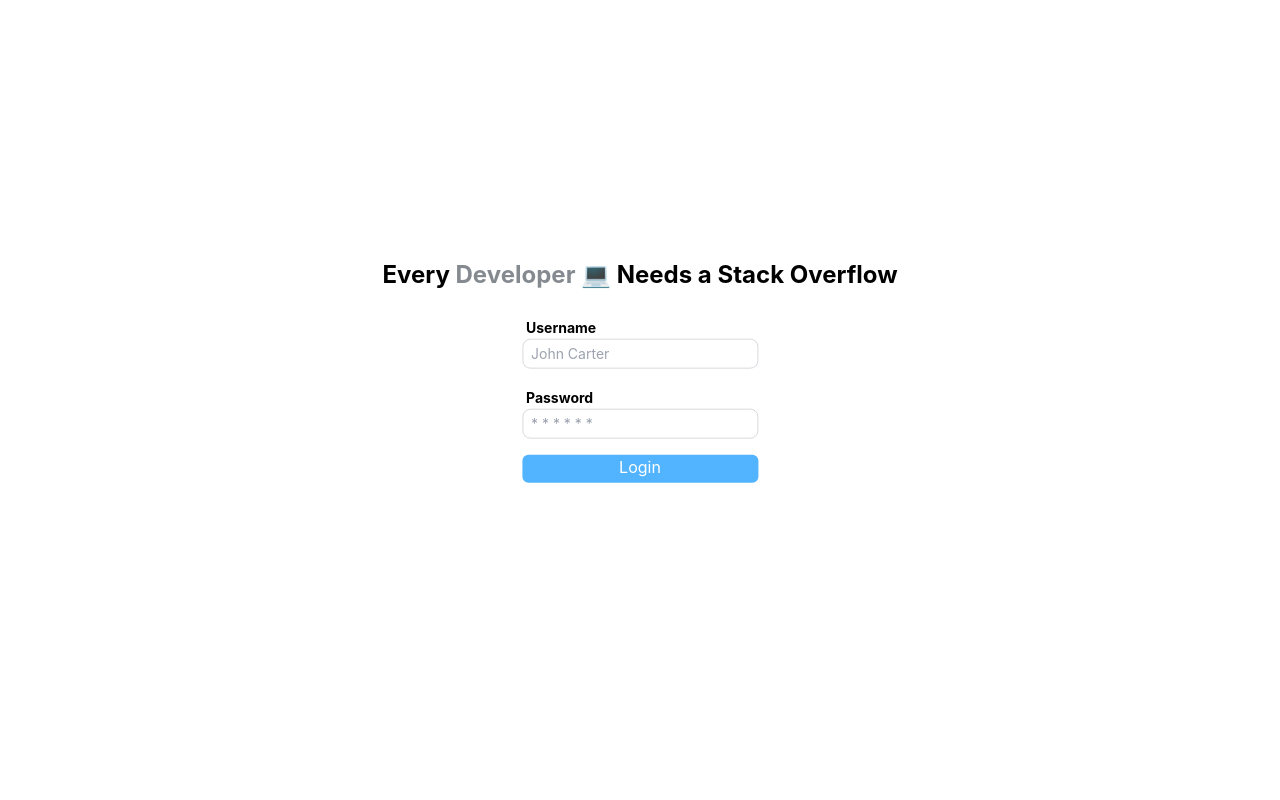
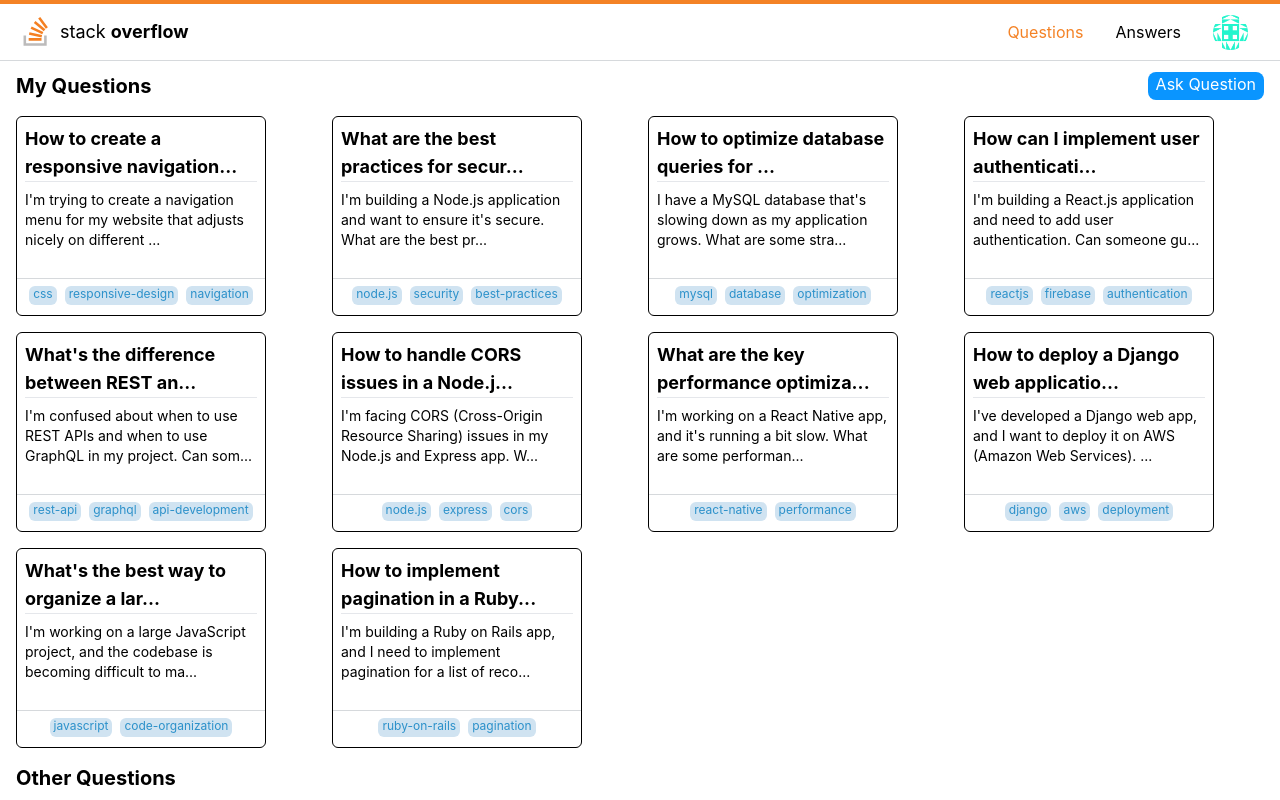
Before and after one commit to SagarNarsingani/stack-overflow, a React (Create React App) app: page /questions in a window 1280 px wide. Shown: the top 800 px of the page. Built offline with nearby package versions, Linux system fonts and the light colour scheme.

Commit message:
Add Routing

```diff
--- a/package.json
+++ b/package.json
@@ -8,6 +8,7 @@
     "@testing-library/user-event": "^13.5.0",
     "react": "^18.2.0",
     "react-dom": "^18.2.0",
+    "react-router-dom": "^6.16.0",
     "react-scripts": "5.0.1",
     "web-vitals": "^2.1.4"
   },
--- a/src/Components/Card.js
+++ b/src/Components/Card.js
@@ -1,3 +1,4 @@
+import { Link } from 'react-router-dom';
 import { Tag } from './Tag';
 
 export const Card = ({ question }) => {
@@ -28,6 +29,7 @@
     }
 
     return (
+        <Link to={`/question/${question.que_id || question.id}`}>
             <div className="cursor-pointer relative p-2 rounded-md border-[1px] border-black h-[200px] w-[250px]">
                 <span className="font-bold text-lg">
                     {truncateWithEllipsis(question.title, 40)}
@@ -42,5 +44,6 @@
                     ))}
                 </div>
             </div>
+        </Link>
     );
 };
--- a/src/Components/Login.js
+++ b/src/Components/Login.js
@@ -1,4 +1,5 @@
 import { useState } from 'react';
+import postData from '../utils/postData';
 
 export const Login = () => {
     const [loginDetails, setLoginDetails] = useState({
@@ -18,13 +19,23 @@
         });
     };
 
+    const handleSubmit = async (event) => {
+        event.preventDefault();
+
+        const data = await postData(
+            'http://localhost:5001/api/login',
+            loginDetails
+        );
+        console.log(data);
+    };
+
     return (
         <div className="absolute top-1/2 left-1/2 -translate-x-1/2 -translate-y-2/3">
             <h1 className="font-bold text-2xl text-center m-6">
                 Every <span className="text-[#858a90]">Developer 💻</span> Needs
                 a Stack Overflow
             </h1>
-            <form className="w-fit mx-auto">
+            <form className="w-fit mx-auto" onSubmit={handleSubmit}>
                 <label className="mb-1 ml-1 font-bold text-sm">Username</label>
                 <input
                     name="username"
--- a/src/Components/Navbar.js
+++ b/src/Components/Navbar.js
@@ -1,5 +1,9 @@
+import { Outlet, useLocation, Link } from 'react-router-dom';
+
 export const Navbar = () => {
+    const path = useLocation().pathname.toLowerCase();
     return (
+        <>
             <div className="fixed top-0 w-full bg-white flex items-center justify-between py-2 px-4 border-b-[1px] border-t-4 border-b-[#d6d9dc] border-t-[#f48225] z-10">
                 <div className="flex items-center justify-between cursor-pointer">
                     <img alt="logo" src={'/logo.svg'} height={40} width={40} />
@@ -8,12 +12,29 @@
                     </span>
                 </div>
                 <ul className="flex items-center">
-                <li className="mx-4 duration-200 cursor-pointer hover:text-[#f48225]">
+                    <Link to={'questions'}>
+                        <li
+                            className="mx-4 duration-200 cursor-pointer hover:text-[#f48225]"
+                            style={
+                                path === '/questions'
+                                    ? { color: '#f48225' }
+                                    : {}
+                            }
+                        >
                             Questions
                         </li>
-                <li className="mx-4 duration-200 cursor-pointer hover:text-[#f48225]">
+                    </Link>
+
+                    <Link to={'answers'}>
+                        <li
+                            className="mx-4 duration-200 cursor-pointer hover:text-[#f48225]"
+                            style={
+                                path === '/answers' ? { color: '#f48225' } : {}
+                            }
+                        >
                             Answers
                         </li>
+                    </Link>
                     <li className="mx-4 rounded-full overflow-hidden cursor-pointer">
                         <div>
                             <img
@@ -26,5 +47,9 @@
                     </li>
                 </ul>
             </div>
+            <div>
+                <Outlet />
+            </div>
+        </>
     );
 };
--- a/src/Components/Question.js
+++ b/src/Components/Question.js
@@ -1,6 +1,7 @@
 import { Tag } from './Tag';
 import data from '../que-ans-data.json';
 import { useState } from 'react';
+import { Link } from 'react-router-dom';
 
 const Answer = ({ answer }) => {
     return (
@@ -40,9 +41,12 @@
             </div>
             <hr />
             <p className="my-6">{data[0].body}</p>
-            <section className="cursor-pointer text-right text-sm">
-                Edit
-            </section>
+
+            <Link to={`/ask?id=1`}>
+                <section className="cursor-pointer text-right text-sm">
+                    Edit
+                </section>
+            </Link>
             <h3 className="mt-2 font-bold text-xl">Answers</h3>
             <>
                 {data[0].answers.map((ans) => (
--- a/src/Components/Questions.js
+++ b/src/Components/Questions.js
@@ -1,6 +1,7 @@
 import { Card } from './Card';
 
 import data from '../data.json';
+import { Link } from 'react-router-dom';
 
 export const Questions = () => {
     return (
@@ -9,9 +10,12 @@
                 <h3 className="font-bold text-xl inline-block self-center">
                     My Questions
                 </h3>
-                <button className="bg-[#0a95ff] text-white px-2 pb-1 rounded-lg right-12 inline-block">
-                    Ask Question
-                </button>
+
+                <Link to={'/ask'}>
+                    <div className="bg-[#0a95ff] text-white px-2 pb-1 rounded-lg right-12 inline-block">
+                        Ask Question
+                    </div>
+                </Link>
             </div>
             <div className="grid grid-cols-1 gap-4 sm:grid-cols-2 md:grid-cols-3 lg:grid-cols-4 2xl:grid-cols-6 3xl:grid-cols-7">
                 {data.map((question) => (
--- a/src/index.js
+++ b/src/index.js
@@ -1,11 +1,48 @@
 import React from 'react';
 import ReactDOM from 'react-dom/client';
 import './index.css';
-import App from './App';
+// import App from './App';
+
+import { createBrowserRouter, RouterProvider } from 'react-router-dom';
+import { Login } from './Components/Login';
+import { Navbar } from './Components/Navbar';
+import { Questions } from './Components/Questions';
+import { Answers } from './Components/Answers';
+import { QuestionForm } from './Components/QuestionForm';
+import { Question } from './Components/Question';
+
+const router = createBrowserRouter([
+    {
+        path: '/',
+        element: <Navbar />,
+        children: [
+            {
+                path: 'questions',
+                element: <Questions />,
+            },
+            {
+                path: 'answers',
+                element: <Answers />,
+            },
+            {
+                path: 'ask',
+                element: <QuestionForm />,
+            },
+            {
+                path: 'question/:id',
+                element: <Question />,
+            },
+        ],
+    },
+    {
+        path: 'login',
+        element: <Login />,
+    },
+]);
 
 const root = ReactDOM.createRoot(document.getElementById('root'));
 root.render(
     <React.StrictMode>
-        <App />
+        <RouterProvider router={router} />
     </React.StrictMode>
 );
--- /dev/null
+++ b/src/utils/postData.js
@@ -0,0 +1,18 @@
+async function postData(url = '', data = {}) {
+    const response = await fetch(url, {
+        method: 'POST',
+        mode: 'cors',
+        cache: 'no-cache',
+        credentials: 'same-origin',
+        headers: {
+            'Content-Type': 'application/json',
+        },
+        redirect: 'follow',
+        referrerPolicy: 'no-referrer',
+        body: JSON.stringify(data),
+    });
+
+    return response.json(); // parses JSON response into native JavaScript objects
+}
+
+export default postData;
```
Also changed, not shown: 1 other file (tests, documents, lock files or other folders). Lines whose indentation alone changed are shown as unchanged.
